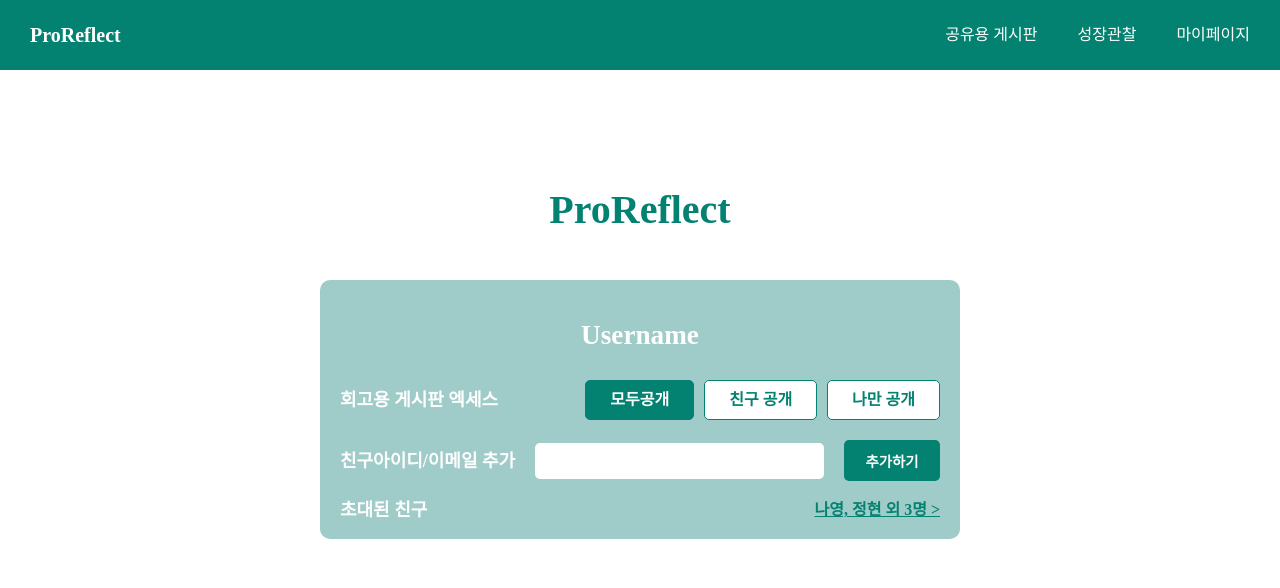
After one commit to nnaX000/2024-Herethon-18_BE, a Django app: page /mypage_share/ in a window 1280 px wide. The commit adds this page. Shown: the top 588 px of the page. Run offline with Django 4.2, Linux system fonts and the light colour scheme; some libraries are stand-ins or nearby versions.

Commit message:
create:main-home

```diff
--- a/project/myapp/templates/board_list.html
+++ b/project/myapp/templates/board_list.html
@@ -17,7 +17,7 @@
         <nav id="header-nav">
             <a href="{% url 'board_list' %}">공유용 게시판</a>
             <a href="{% if user.is_authenticated %}{% url 'grow_1' %}{% else %}{% url 'login' %}{% endif %}">성장관찰</a>
-            <a href="{% if user.is_authenticated %}{% url 'grow_1' %}{% else %}{% url 'login' %}{% endif %}">마이페이지</a>
+            <a href="{% if user.is_authenticated %}{% url 'mypage_share' %}{% else %}{% url 'login' %}{% endif %}">마이페이지</a>
         </nav>
     </header>
     <main>
--- a/project/myapp/templates/grow_1.html
+++ b/project/myapp/templates/grow_1.html
@@ -15,7 +15,7 @@
         <nav id="header-nav">
             <a href="{% url 'board_list' %}">공유용 게시판</a>
             <a href="{% if user.is_authenticated %}{% url 'grow_1' %}{% else %}{% url 'login' %}{% endif %}">성장관찰</a>
-            <a href="{% if user.is_authenticated %}{% url 'grow_1' %}{% else %}{% url 'login' %}{% endif %}">마이페이지</a>
+            <a href="{% if user.is_authenticated %}{% url 'mypage_share' %}{% else %}{% url 'login' %}{% endif %}">마이페이지</a>
         </nav>
     </header>
     <main>
--- /dev/null
+++ b/project/myapp/templates/mypage_share.html
@@ -0,0 +1,79 @@
+<!DOCTYPE html>
+<html lang="ko">
+<head>
+    <meta charset="UTF-8">
+    <meta name="viewport" content="width=device-width, initial-scale=1.0">
+    {% load static %}
+    <link rel="stylesheet" href="{% static 'css/reset.css' %}">
+    {% load static %}
+    <link rel="stylesheet" href="{% static 'css/style.css' %}">
+    {% load static %}
+    <link rel="stylesheet" href="{% static 'css/mypage_share.css' %}">
+
+    <title>ProReflect</title>
+</head>
+<body>
+    <header id="header">
+        <a href="{% url 'main' %}" id="header-logo">ProReflect</a>
+        <nav id="header-nav">
+            <a href="{% url 'board_list' %}">공유용 게시판</a>
+            <a href="{% if user.is_authenticated %}{% url 'grow_1' %}{% else %}{% url 'login' %}{% endif %}">성장관찰</a>
+            <a href="{% if user.is_authenticated %}{% url 'mypage_share' %}{% else %}{% url 'login' %}{% endif %}">마이페이지</a>
+        </nav>
+    </header>
+    <main>
+        <div class="logo-text">
+            <h1>ProReflect</h1>
+        </div>
+        <form class="form-container">
+            <div class="form-text">
+                <h2>Username</h2>
+            </div>
+            <div class="section">
+                <label class="label">회고용 게시판 엑세스</label>
+                <ul class="access-options">
+                    <li class="option selected">모두공개</li>
+                    <li class="option">친구 공개</li>
+                    <li class="option">나만 공개</li>
+                </ul>
+            </div>
+            <div class="section">
+                <label class="label">친구아이디/이메일 추가</label>
+                <input type="text" class="input-box">
+                <button type="button" class="add-button">추가하기</button>
+            </div>
+            <div class="section">
+                <label class="label">초대된 친구</label>
+                <span class="invited-friends" onclick="toggleInvitedList()">나영, 정현 외 3명 ></span>
+                <div class="invited-list" id="invited-list">
+                    <p><span class="highlight"><5명의 친구와 회고를 나누고 있어요</span></p>
+                    <hr>
+                    <div class="friend">
+                        <span>나영</span>
+                        <button type="button" class="remove-button">공유 그만하기</button>
+                    </div>
+                    <div class="friend">
+                        <span>정현</span>
+                        <button type="button" class="remove-button">공유 그만하기</button>
+                    </div>
+                    <div class="friend">
+                        <span>친구1</span>
+                        <button type="button" class="remove-button">공유 그만하기</button>
+                    </div>
+                    <div class="friend">
+                        <span>친구2</span>
+                        <button type="button" class="remove-button">공유 그만하기</button>
+                    </div>
+                    <div class="friend">
+                        <span>친구3</span>
+                        <button type="button" class="remove-button">공유 그만하기</button>
+                    </div>
+                </div>
+            </div>
+        </form>
+
+        {% load static %}
+        <script src="{% static 'js/mypage_share.js' %}"></script>
+    </main>
+</body>
+</html>
--- a/project/myapp/urls.py
+++ b/project/myapp/urls.py
@@ -1,7 +1,6 @@
 from django.contrib import admin
 from django.urls import path, include
 from myapp import views as v
-from django.contrib.auth.views import LoginView
 from myapp.views import AccountCreateView
 from django.conf import settings
 from django.conf.urls.static import static
@@ -12,14 +11,13 @@ urlpatterns = [
     path("board_create/", v.board_create, name="board_create"),
     path("board_list/", v.board_list, name="board_list"),
     path("accounts/", include("allauth.urls")),
-    path("", LoginView.as_view(template_name="login.html"), name="login"),
     path("create/", AccountCreateView.as_view(), name="login_create"),
     path("", v.main, name="main"),
-    path("board_create/", v.board_create, name="board_create"),
     path("login/", v.login, name="login"),
-    path("board_list/", v.board_list, name="board_list"),
     path("accounts/", include("allauth.urls")),
     path("grow_1/", v.grow_1, name="grow_1"),
     path("like_post/<int:post_id>/", views.like_post, name="like_post"),
     path("dislike_post/<int:post_id>/", views.dislike_post, name="dislike_post"),
+
+    path("mypage_share/", v.mypage_share, name="mypage_share"),
 ] + static(settings.MEDIA_URL, document_root=settings.MEDIA_ROOT)
--- a/project/myapp/views.py
+++ b/project/myapp/views.py
@@ -37,6 +37,9 @@ def grow_1(request):
 
 def login(request):
     return render(request, "login.html")
+
+def mypage_share(request):
+    return render(request, "mypage_share.html")
 
 
 @login_required
--- a/project/project/urls.py
+++ b/project/project/urls.py
@@ -18,7 +18,6 @@ Including another URLconf
 from django.contrib import admin
 from django.urls import path, include
 from myapp import views as v
-from django.contrib.auth.views import LoginView
 from myapp.views import AccountCreateView
 from django.conf import settings
 from django.conf.urls.static import static
@@ -28,7 +27,7 @@ urlpatterns = [
     path("board_create/", v.board_create, name="board_create"),
     path("board_list/", v.board_list, name="board_list"),
     path("accounts/", include("allauth.urls")),
-    path("", LoginView.as_view(template_name="login.html"), name="login"),
+
     path("create/", AccountCreateView.as_view(), name="login_create"),
     path("", v.main, name="main"),
     path("board_create/", v.board_create, name="board_create"),
@@ -38,4 +37,6 @@ urlpatterns = [
     path("grow_1/", v.grow_1, name="grow_1"),
     path("like_post/<int:post_id>/", v.like_post, name="like_post"),
     path("dislike_post/<int:post_id>/", v.dislike_post, name="dislike_post"),
+
+    path("mypage_share/", v.mypage_share, name="mypage_share"),
 ] + static(settings.MEDIA_URL, document_root=settings.MEDIA_ROOT)
--- /dev/null
+++ b/project/static/css/mypage_share.css
@@ -0,0 +1,109 @@
+.logo-text {
+    margin: 3em 0 1em 0;
+    text-align: center;
+    font-weight: bold;
+    color:#048271;
+    font-size: 2.5em;
+}
+
+.form-container {
+    display: flex;
+    flex-direction: column;
+    gap: 20px;
+    width: 40em;
+    margin: 50px auto;
+    padding: 20px;
+    background-color: #9FCBC9;
+    border-radius: 10px;
+}
+
+.form-text h2 {
+    margin: 0.8em 0 0.4em 0;
+    font-weight: bold;
+    font-size: 1.7em;
+    text-align: center;
+    color: white;
+}
+
+.section {
+    display: flex;
+    justify-content: space-between;
+    align-items: center;
+}
+
+.label {
+    font-size: 18px;
+    font-weight: bold;
+    color: white;
+}
+
+.access-options {
+    display: flex;
+    gap: 10px;
+}
+
+.option {
+    padding: 0.7em 1.5em;
+    border: 1px solid #048271;
+    background-color: #fff;
+    color:#048271;
+    font-weight: bold;
+    border-radius: 5px;
+    cursor: pointer;
+}
+
+.option.selected {
+    background-color: #048271;
+    color: #fff;
+}
+
+.input-box {
+    border: 1px solid #048271;
+    padding: 0.8em 1.5em;
+    border: none;
+    border-radius: 5px;
+    margin: 0px 1.5em;
+    flex: 1;
+}
+
+.add-button {
+    padding: 0.7em 1.5em;
+    border-radius: 5px;
+    background-color: #048271;
+    font-weight: bold;
+    font-size: 0.9em;
+    color: #fff;
+    cursor: pointer;
+}
+
+.invited-friends {
+    cursor: pointer;
+    text-decoration: underline;
+    color: #048271;
+    font-weight: bold;
+}
+
+.invited-list {
+    display: none;
+    flex-direction: column;
+    padding: 1em 3em;
+    background-color: #fff;
+    border-radius: 5px;
+}
+
+
+.friend {
+    display: flex;
+    justify-content: space-between;
+    align-items: center;
+}
+
+.remove-button {
+    padding: 5px 10px;
+    margin : 0.2em 0;
+    border: 1px solid #fff;
+    border-radius: 5px;
+    background-color: #9FCBC9;
+    color: #fff;
+    cursor: pointer;
+}
--- a/project/static/css/style.css
+++ b/project/static/css/style.css
@@ -1,21 +1,13 @@
-:root {
-  --main--green--color: #048271;
-  --main--gray--color: #E6E6E6;
-}
-body {
-  background-color: #F2F3F7;
-}
 #header {
   width: 100%;
   height: 70px;
-  background-color: var(--main--green--color);
+  background-color: #048271;
   color: #ffffff;
   display: flex;
   align-items: center;
   justify-content: space-between;
   padding: 0px 30px;
   position: fixed;
-  z-index: 2;
 }
 #header-logo {
   font-weight: bold;
--- /dev/null
+++ b/project/static/js/mypage_share.js
@@ -0,0 +1,11 @@
+document.querySelectorAll('.option').forEach(option => {
+    option.addEventListener('click', function() {
+        document.querySelectorAll('.option').forEach(opt => opt.classList.remove('selected'));
+        this.classList.add('selected');
+    });
+});
+
+function toggleInvitedList() {
+    const invitedList = document.getElementById('invited-list');
+    invitedList.style.display = invitedList.style.display === 'none' ? 'block' : 'none';
+}
```
Also changed, not shown: project/myapp/templates/board_create.html (+5 -11 lines), project/myapp/templates/login.html (+27 -1 lines), project/myapp/templates/main.html (+44 -5 lines), project/static/css/home.css (added, +67 -0 lines), project/static/css/login.css (added, +86 -0 lines), project/static/js/home.js (added, +37 -0 lines), project/static/css/reset.css (indentation only), project/static/img/person.png (added).
